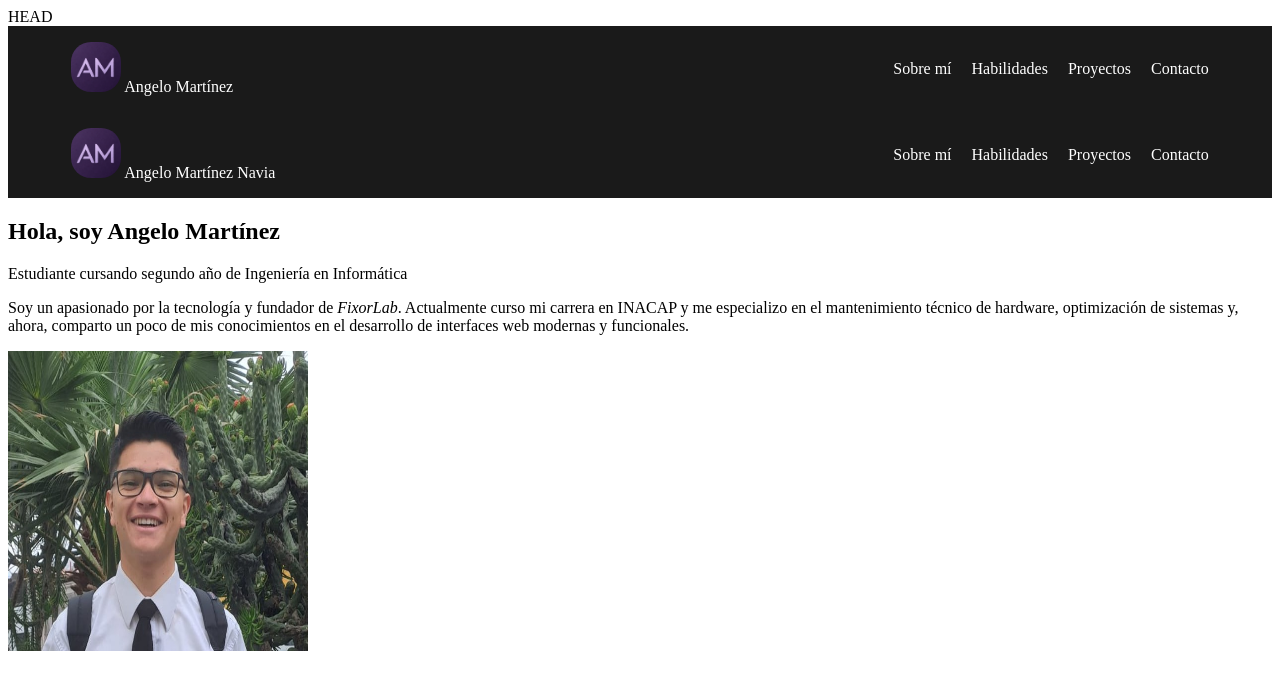
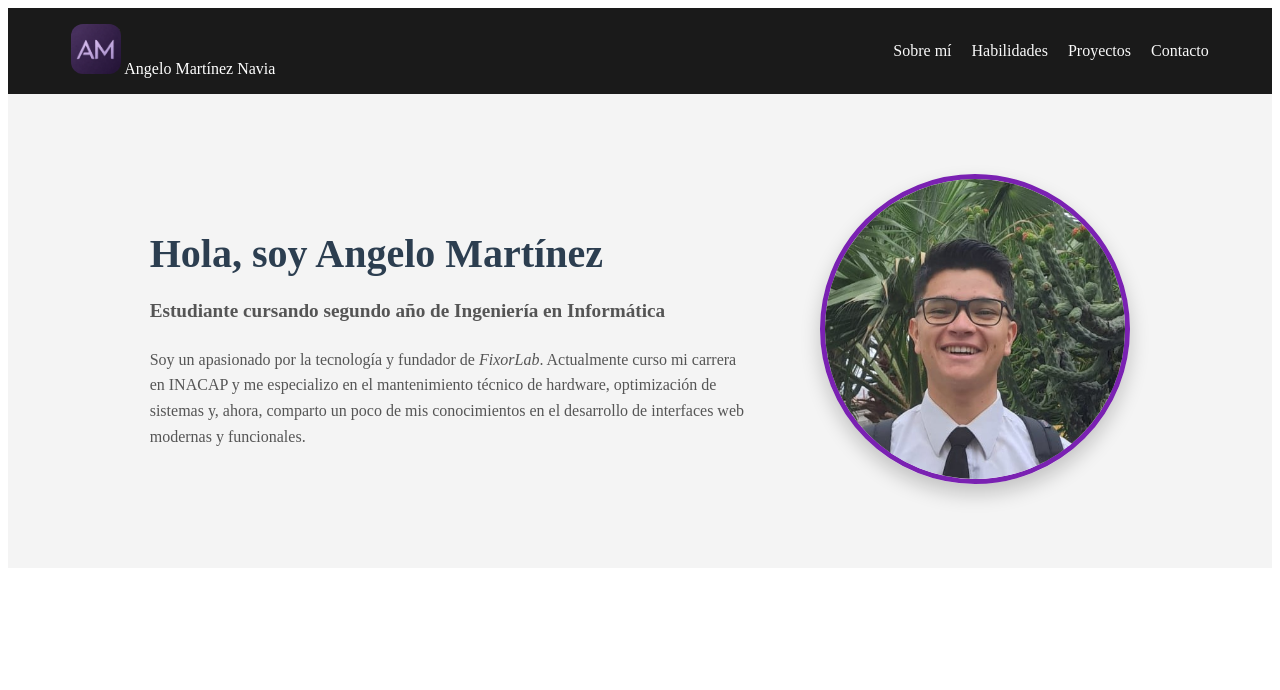
Before and after one commit to Angeleto0720/Prueba, a plain HTML site: page index.html in a window 1280 px wide. Drawn offline with Linux system fonts and the light colour scheme.

```diff
--- a/index.html
+++ b/index.html
@@ -1,38 +1,3 @@
- HEAD
-<!DOCTYPE html>
-<html lang="es">
-<head>
-    <meta charset="UTF-8">
-    <meta name="viewport" content="width=device-width, initial-scale=1.0">
-    <title>Evaluacion - FrontEnd</title>
-    <link rel="stylesheet" href="style.css">
-</head>
-<body>
-
-    <header>
-        <div class="logo">
-            <img src="logo_AM.jpeg" alt="Logo Angelo Martinez" width="50" height="50">
-            <span class="nombre-blanco">Angelo Martínez</span>
-        </div>
-
-        <nav>
-            <ul>
-                <li><a href="#sobre-mi">Sobre mí</a></li>
-                <li><a href="#habilidades">Habilidades</a></li>
-                <li><a href="#proyectos">Proyectos</a></li>
-                <li><a href="#contacto">Contacto</a></li>
-            </ul>
-        </nav>
-    </header>
-
-    <main>
-        </main>
-
-    <footer>
-        </footer>
-
-</body>
-
 <!DOCTYPE html>
 <html lang="es">
 <head>
--- a/style.css
+++ b/style.css
@@ -1,42 +1,3 @@
-HEAD
-/* Reset básico */
-* {
-    margin: 0;
-    padding: 0;
-    box-sizing: border-box;
-    font-family: 'Segoe UI', Tahoma, Geneva, Verdana, sans-serif;
-}
-
-header {
-    display: flex;
-    justify-content: space-between;
-    align-items: center;
-    padding: 1rem 5%;
-    background-color: #1a1a1a;
-    color: white;
-}
-
-nav ul {
-    display: flex;
-    list-style: none;
-    gap: 20px;
-}
-
-nav ul li a {
-    color: #ffffff;
-    text-decoration: none;
-    font-weight: 500;
-    transition: 0.3s;
-}
-
-nav ul li a:hover {
-    color: #7a21b2;
-}
-
-.logo img {
-    border-radius: 20px;
-    object-fit: cover;
-
 header {
     display: flex;
     justify-content: space-between;
@@ -104,10 +65,3 @@
     border: 5px solid #7a21b2;
     box-shadow: 0 10px 20px rgba(0,0,0,0.2);
 }
-
-.logo {
-    display: flex;
-    align-items: center;
-    gap: 15px;
-d989f4a (feat: sección sobre mí)
-}
```
